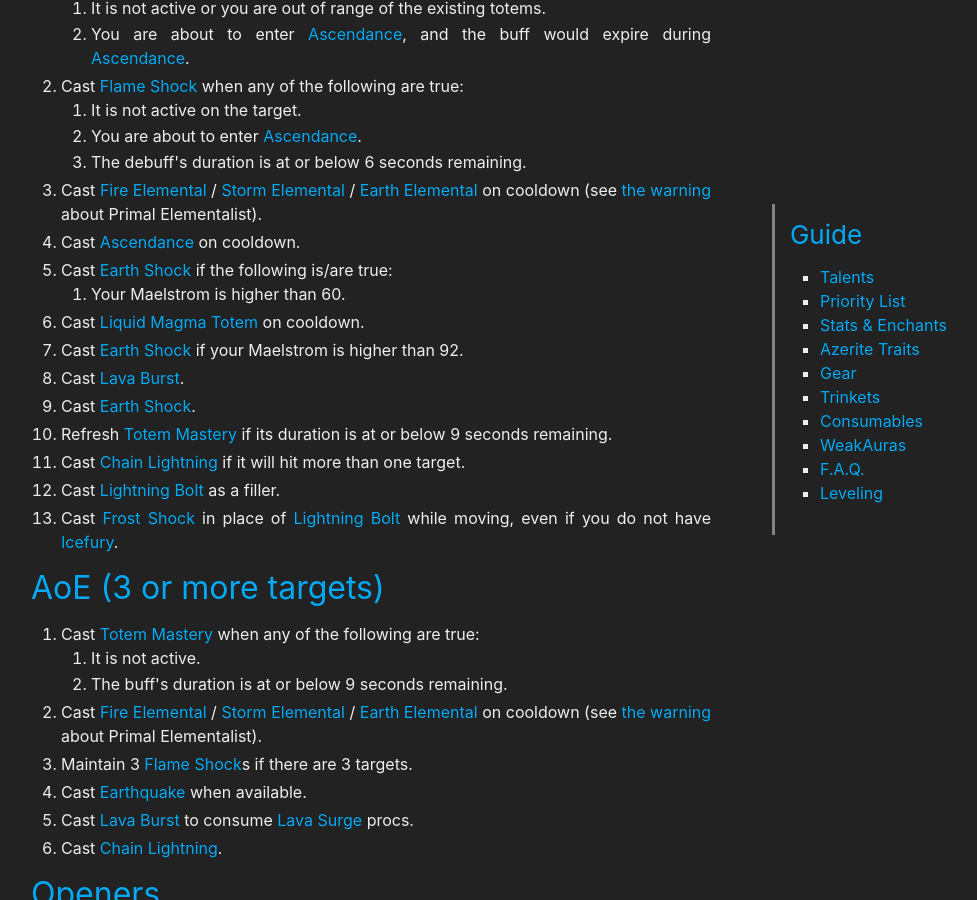
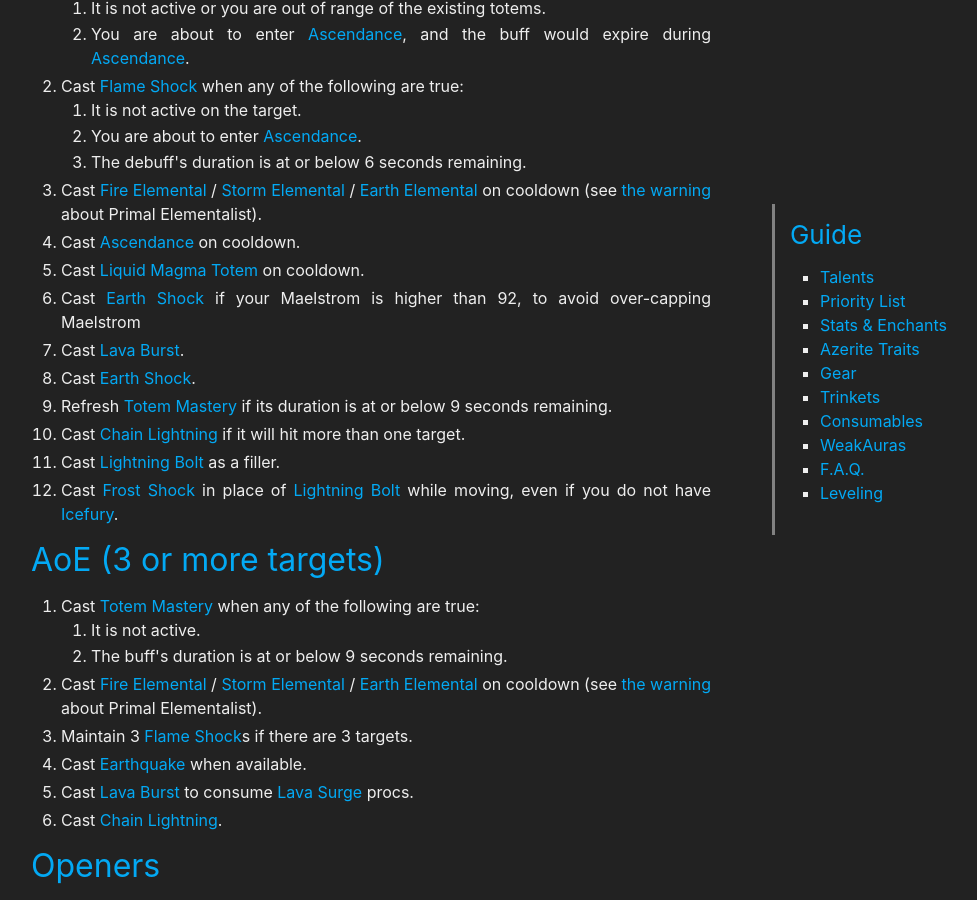
Before and after one commit to stormearthandlava/stormearthandlava.github.io, a Jekyll site: the page built from guide/general/priority_list.md, in a window 1280 px wide and 900 px high, scrolled down 1025 px. Shown: the whole window, without its empty margins (269-1246 px from the left). Built offline with Jekyll 4.4.1, drawn with Linux system fonts in a browser that asks for light colours; a script that is not in the unit is left out.

Commit message:
APL had a redundant ES case with new talent system

```diff
--- a/guide/general/priority_list.md
+++ b/guide/general/priority_list.md
@@ -42,17 +42,11 @@ The elemental priority is fairly straightforward — the choice of which spell t
         <li> Cast {{ site.data.spell.fe }} / {{ site.data.talent.se }} / {{site.data.spell.ee}} on cooldown (see <a href="#pe">the warning</a> about Primal Elementalist).</li>
         <li class="asc-apl" style="display:list-item;">Cast {{ site.data.talent.asc }} on cooldown.</li>
         <li class="ee-apl" style="display:none;">Cast {{site.data.spell.lb}} if the {{site.data.talent.ee}} debuff is active on the target and you have more than 60 Maelstrom.</li>
-        <li> Cast {{site.data.spell.es}} if the following is/are true:
-            <ol>
-                <li>Your Maelstrom is higher than 60.</li>
-                <li class="mote-apl" style="display:none;">{{site.data.talent.mote}}'s buff is active.</li>
-                <li class="ee-apl" style="display:none;">{{site.data.talent.ee}}'s debuff is not active on the target.</li>
-            </ol>
-        </li>
+        <li class="mote-apl" style="display:none;"> Cast {{site.data.spell.es}} if the {{site.data.talent.mote}} buff is active and you have 60 or more Maelstrom.</li>
         <li class="eb-apl" style="display:none;">Cast {{ site.data.talent.eb }} on cooldown.</li>
         <li class="sk-apl" style="display:none;"> Cast {{ site.data.talent.sk }} on cooldown.</li>
         <li class="lmt-apl" style="display:list-item;">Cast {{ site.data.talent.lmt }} on cooldown.</li>
-        <li>Cast {{ site.data.spell.es }} if your Maelstrom is higher than 92.</li>
+        <li>Cast {{ site.data.spell.es }} if your Maelstrom is higher than 92, to avoid over-capping Maelstrom</li>
         <li>Cast {{ site.data.spell.lvb }}.</li>
         <li class="if-apl" style="display:none;">Cast {{ site.data.talent.if }} on cooldown.</li>
         <li class="if-apl" style="display:none;">Cast {{site.data.spell.frs}} with the {{site.data.talent.if}} buff active.</li>
```
